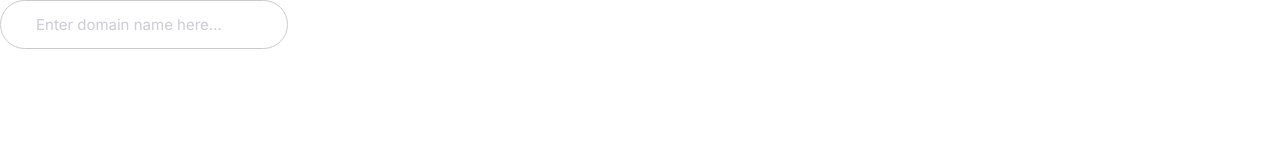
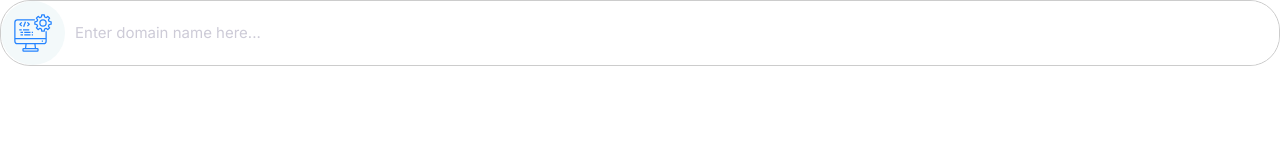
Before and after one commit to yuchen-star/moshify, a plain HTML site: page index.html in a window 1280 px wide. Drawn offline with Linux system fonts and the light colour scheme.

Commit message:
Define the input groups.

```diff
--- a/css/styles.css
+++ b/css/styles.css
@@ -4,6 +4,8 @@
     --color-accent: #ff3400;
     --color-headings: #1b0760;
     --color-body: #918ca4;
+    --color-border: #ccc;
+    --border-radius: 30px;
 }
 
 *,
@@ -186,6 +188,7 @@ a {
     border-radius: 40px;
     cursor: pointer;
     white-space: nowrap;
+    outline: 0;
 }
 
 .btn--primary {
@@ -240,8 +243,8 @@ a {
 /* Inputs */
 .input {
     padding: 1.5rem 3.5rem;
-    border: 1px solid #ccc;
-    border-radius: 30px;
+    border: 1px solid var(--color-border);
+    border-radius: var(--border-radius);
     outline: 0;
     color: var(--color-headings);
     font-size: 2rem;
@@ -251,6 +254,22 @@ a {
     color: #cdcbd7;
 }
 
+.input-group {
+    border: 1px solid var(--color-border);
+    border-radius: var(--border-radius);
+    display: flex;
+}
+
+.input-group .input {
+    border: 0;
+    flex-grow: 1;
+    padding: 1.5rem 1rem;
+}
+
+.input-group .btn {
+    margin: 4px;
+}
+
 @media screen and (min-width: 1024px) {
     .input {
         font-size: 1.5rem;
--- a/index.html
+++ b/index.html
@@ -14,6 +14,14 @@
         <link rel="stylesheet" href="css/styles.css" />
     </head>
     <body>
-        <input class="input" type="text" placeholder="Enter domain name here..." />
+        <div class="input-group">
+            <span class="icon-container">
+                <svg class="icon icon--primary">
+                    <use xlink:href="images/sprite.svg#computer"></use>
+                </svg>
+            </span>
+
+            <input class="input" type="text" placeholder="Enter domain name here..." />
+        </div>
     </body>
 </html>
```
Also changed, not shown: components/inputGroups.html (added, +9 -0 lines), components/inputs.html (added, +1 -0 lines).
